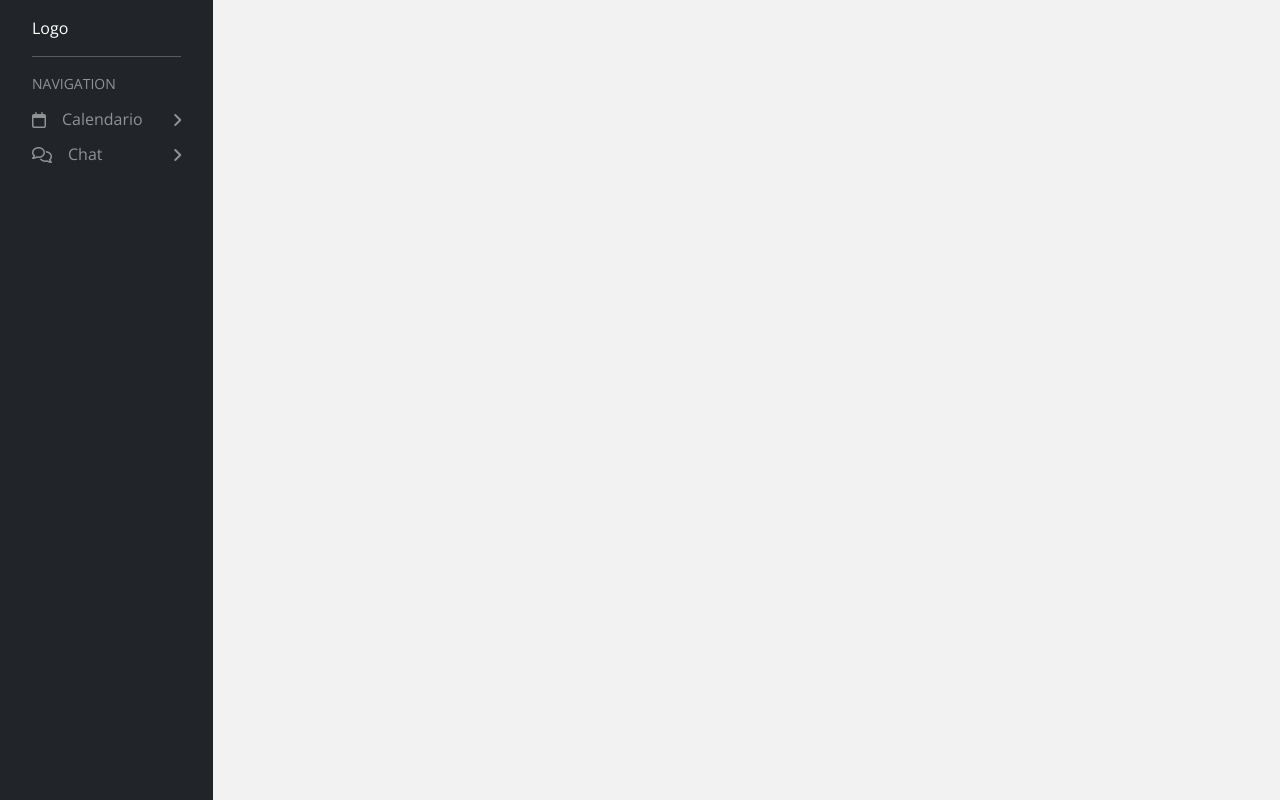
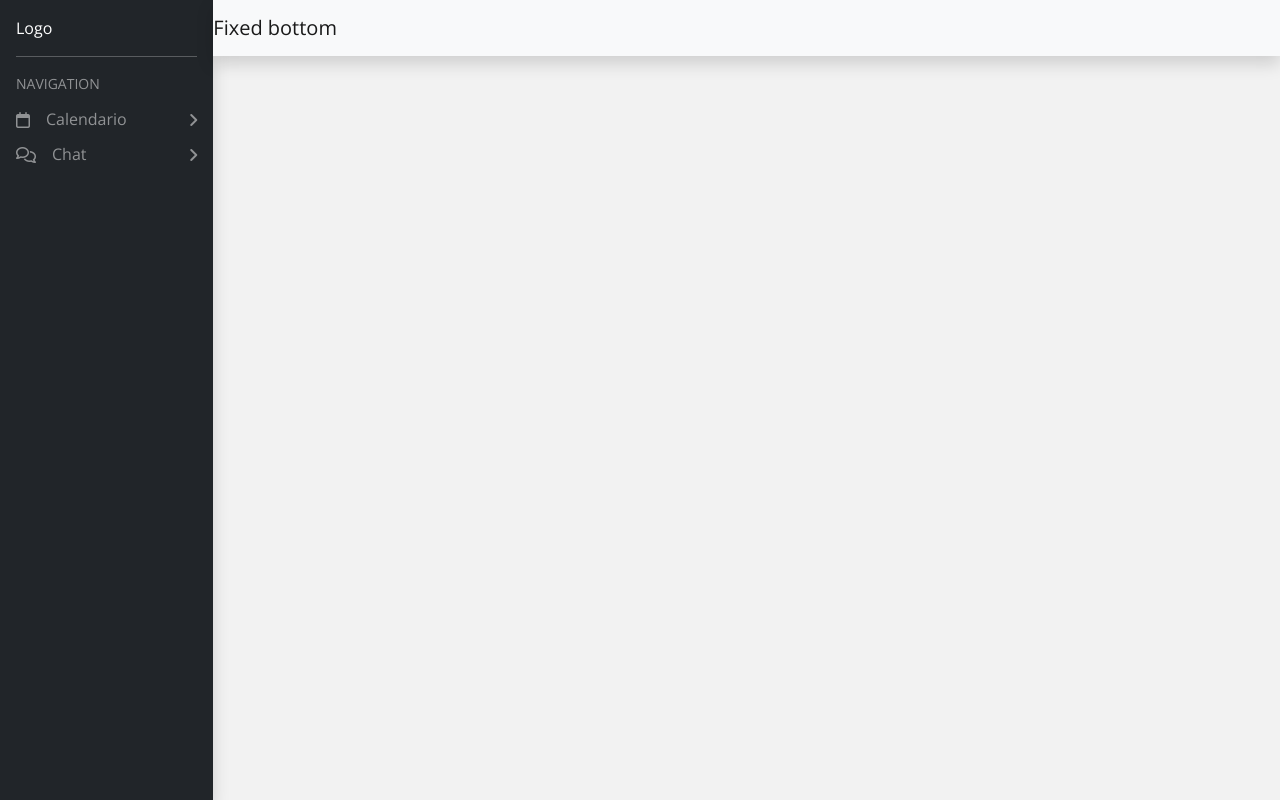
Before and after one commit to Gravitaion/dashboard-integralimser-boostrap-5, a plain HTML site: page index.html in a window 1280 px wide. Drawn offline with nearby package versions, Linux system fonts and the light colour scheme.

Commit message:
Navbar superior
Se agrega un navbar en la parte superior de la página

```diff
--- a/index.html
+++ b/index.html
@@ -14,10 +14,10 @@
 </head>
 <body>
 
-    <div class="container-fluid">
-        <div class="row flex-nowrap">
-            <div class="col-lg-2 col-md-3 col-sm-2 col-2 bg-dark px-0 px-md-3">
-                <div class="d-flex flex-column min-vh-100 px-md-3 px-0" id="sideBar">
+    <div class="container-fluid px-0">
+        <div class="row flex-nowrap g-0">
+            <div class="col-lg-2 col-md-3 col-sm-2 col-2">
+                <div class="d-flex flex-column min-vh-100 px-md-3 px-0 bg-dark w-100 shadow" id="sideBar">
                     <!-- Logo -->
                     <a href="/" class="text-white py-3">Logo</a>
                     <hr class="text-white m-0 mb-3">
@@ -99,6 +99,14 @@
                     </ul>
                 </div>
             </div>
+            <div class="col">
+                <!-- <nav class="navbar fixed-top navbar-light bg-light">
+                    <a class="navbar-brand" href="#">Fixed bottom</a>
+                </nav> -->
+                <nav class="navbar navbar-light bg-light shadow">
+                    <a class="navbar-brand" href="#">Fixed bottom</a>
+                </nav>
+            </div>
         </div>
     </div>
 
```
